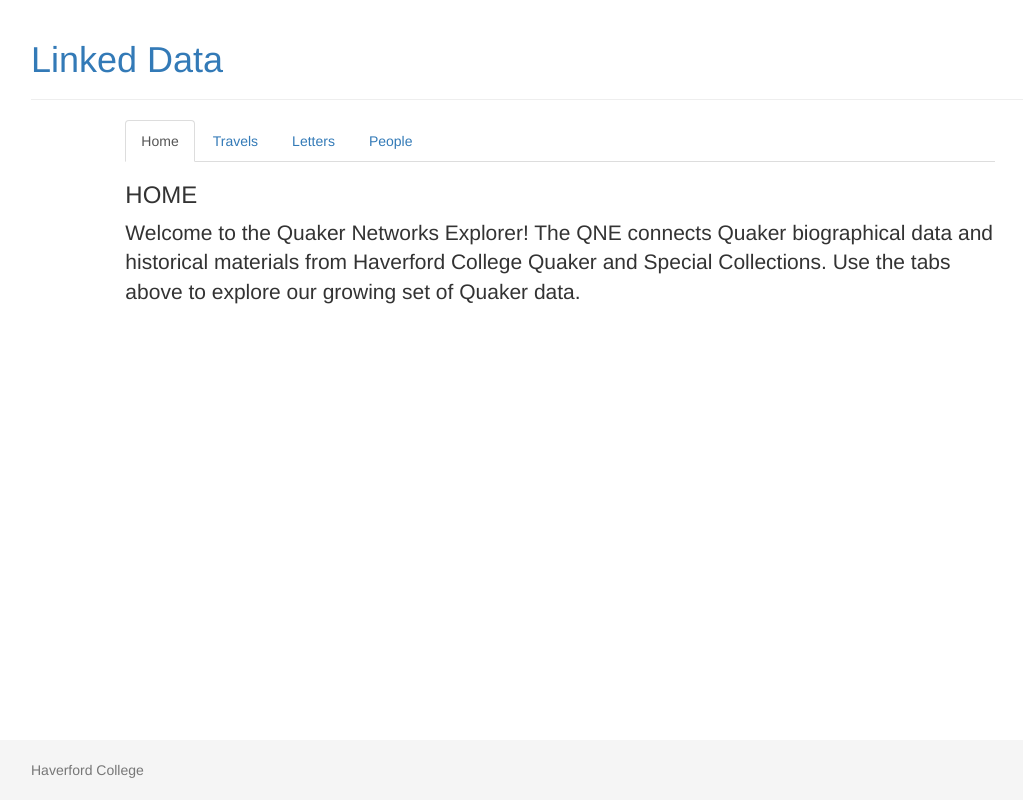
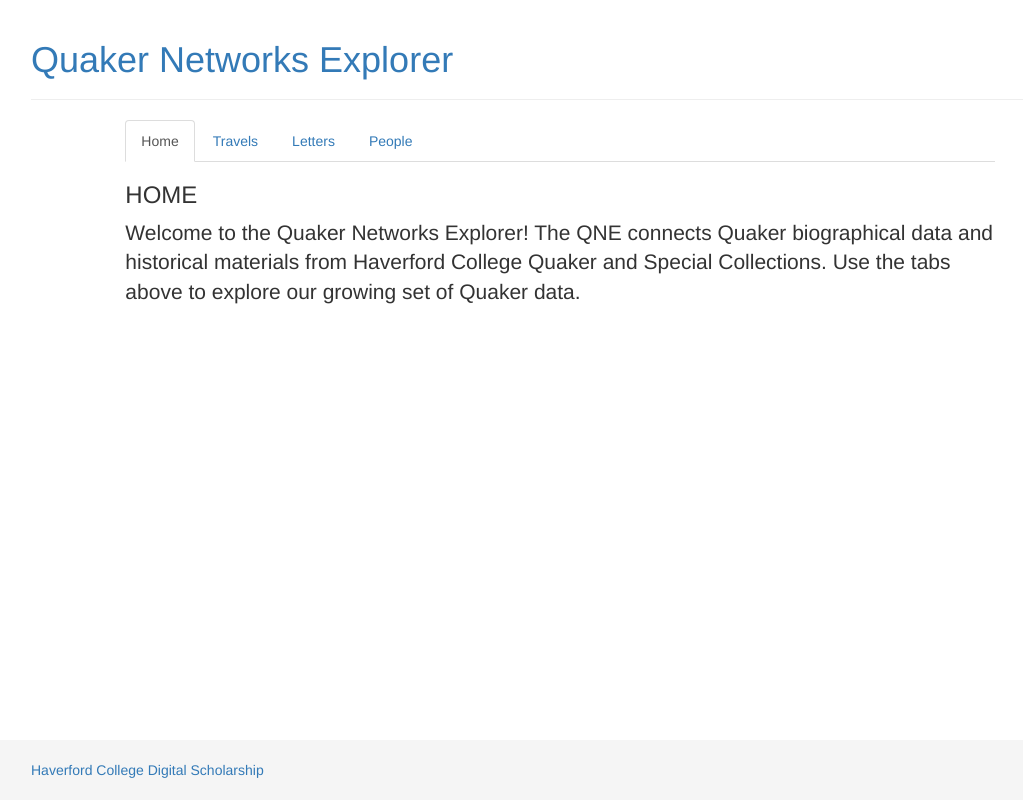
Before and after one commit to HCDigitalScholarship/LinkedFlask, a Flask app: page / in a window 1280 px wide. Shown: the whole page, without its empty margins (80-1103 px from the left). Run offline with Flask 2, Linux system fonts and the light colour scheme; some libraries are stand-ins or nearby versions.

Commit message:
changed Linked Data to Quaker Networks Explorer

```diff
--- a/templates/layout.html
+++ b/templates/layout.html
@@ -33,7 +33,7 @@
 <body> <!-- Begin page content -->
 <div class="container">
 	<div class="page-header">
-		<h1><a href="http://127.0.0.1:5000/">Linked Data</a></h1>
+		<h1><a href="http://quakerexplorer.haverford.edu/">Quaker Networks Explorer</a></h1>
 	</div>
 
 
@@ -72,6 +72,6 @@
 </div>
 <footer class="footer">
 	<div class="container">
-		<p class="text-muted">Haverford College</p>
+		<p class="text-muted"><a href="http://library.haverford.edu/services/digital-scholarship/"> Haverford College Digital Scholarship</p>
 	</div>
 </footer>
```
